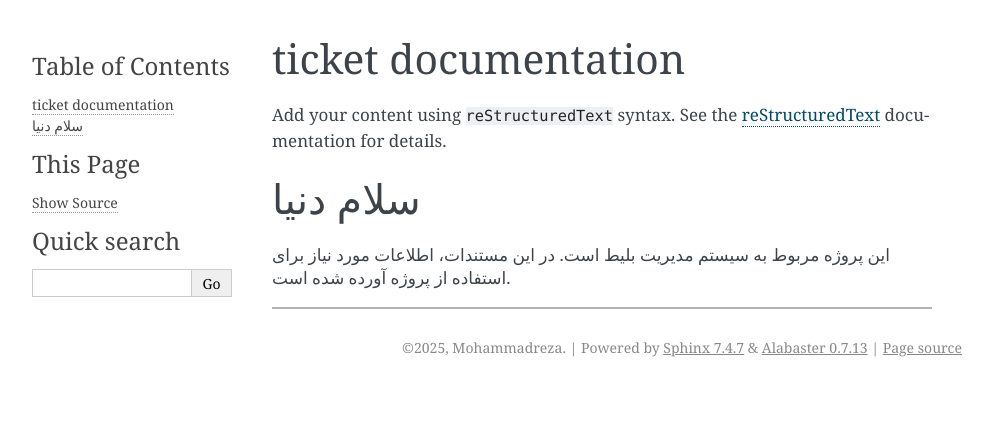
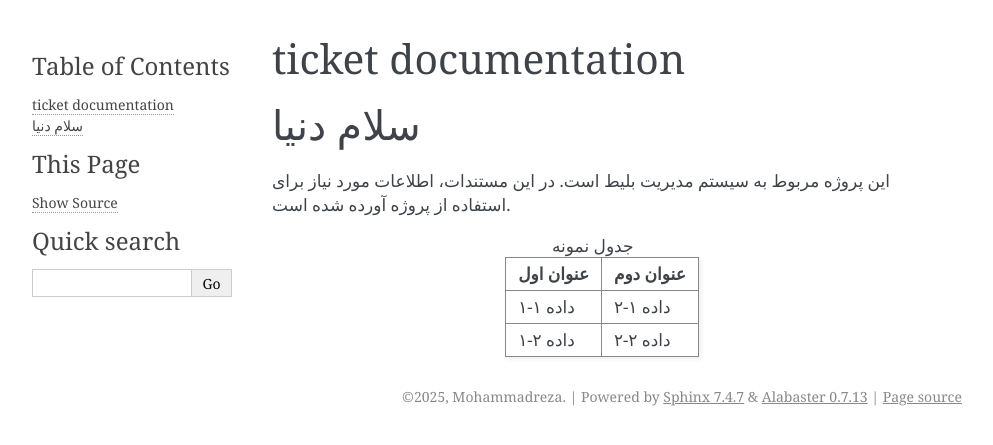
Before and after one commit to MR-Rahimi-BackEnd/ticket, a Sphinx documentation site: the page built from docs/index.rst, in a window 1280 px wide. Shown: the top 445 px of the page, without its empty margins (148-1141 px from the left). Built offline with Sphinx 7.4.7, drawn with Linux system fonts in a browser that asks for light colours.

Commit message:
Added documentation content

```diff
--- a/docs/index.rst
+++ b/docs/index.rst
@@ -1,34 +1,21 @@
-.. ticket documentation master file, created by
-   sphinx-quickstart on Sat Apr 19 15:13:36 2025.
-   You can adapt this file completely to your liking, but it should at least
-   contain the root `toctree` directive.
-
 ticket documentation
 ====================
 
-Add your content using ``reStructuredText`` syntax. See the
-`reStructuredText <https://www.sphinx-doc.org/en/master/usage/restructuredtext/index.html>`_
-documentation for details.
-
-
 .. toctree::
    :maxdepth: 2
-   :caption: Contents:
-
-
+   :caption: فهرست:
 
 سلام دنیا
 =========
 
 این پروژه مربوط به سیستم مدیریت بلیط است. در این مستندات، اطلاعات مورد نیاز برای استفاده از پروژه آورده شده است.
 
-========================================
-.. table:: Example Table
+.. table:: جدول نمونه
 
-   +------------+----------+
-   | Header 1   | Header 2 |
-   +------------+----------+
-   | Row 1 Col 1| Row 1 Col 2 |
-   +------------+----------+
-
-==========================================
+   +--------------+--------------+
+   | عنوان اول    | عنوان دوم    |
+   +==============+==============+
+   | داده ۱-۱     | داده ۱-۲     |
+   +--------------+--------------+
+   | داده ۲-۱     | داده ۲-۲     |
+   +--------------+--------------+
```
